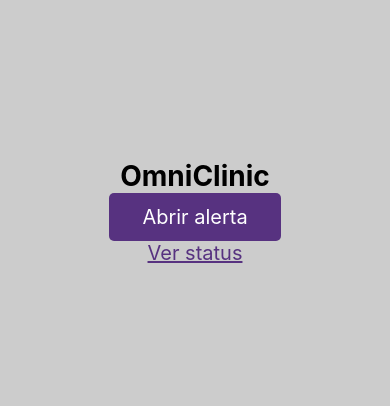
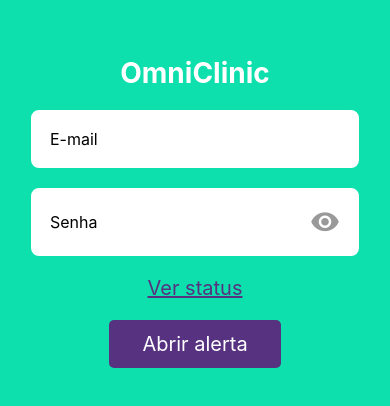
Before and after one commit to TheOmniClinic/OmniClinic-mobile, a React Native app: screen / in a window 390 px wide. Shown: the part 210-616 px from the top of the page. Built offline with nearby package versions, Linux system fonts and the light colour scheme.

Commit message:
feat: creating text input component

```diff
--- a/App.js
+++ b/App.js
@@ -17,7 +17,7 @@
 const styles = StyleSheet.create({
   container: {
     flex: 1,
-    backgroundColor: '#ccc',
+    backgroundColor: '#0DDFAD',
     alignItems: 'center',
     justifyContent: 'center',
   },
--- /dev/null
+++ b/src/components/TextInput/index.tsx
@@ -0,0 +1,46 @@
+import React, { useState } from "react";
+import { TextInput, View, Text, TouchableOpacity } from "react-native";
+import { MaterialCommunityIcons } from '@expo/vector-icons';
+import styles from "./style";
+
+interface Props {
+    value: string,
+    onChangeValue(newValue: string): void,
+    placeholder?: string,
+    errorMsg?: string,
+    isPassword?: boolean,
+}
+
+export default function TextInputComponent(props: Props) {
+    const error = props.errorMsg != null;
+    const [visibility, setVisibility] = useState(props.isPassword);
+
+    return <>
+        <View style={styles({error}).div}>
+            <TextInput
+                style={styles({error}).inputContainer}
+                value={props.value}
+                onChangeText={(newValue) => props.onChangeValue(newValue)}
+                placeholder={props.placeholder}
+                secureTextEntry={visibility}
+            />
+            {
+                props.isPassword ? (
+                    <TouchableOpacity
+                        onPress={() => setVisibility(!visibility)}
+                    >
+                        <MaterialCommunityIcons name={visibility ? "eye" : "eye-off"} size={30} color='#999999' />
+                    </TouchableOpacity>
+                ) : null
+            }
+        </View>
+        {
+            error ? (
+                <View style={styles({error}).alert}>
+                    <MaterialCommunityIcons name="alert" size={20} color={"white"} />
+                    <Text style={styles({error}).alertText}>{ props.errorMsg }</Text>
+                </View>
+            ) : null
+        }
+    </>
+}
--- /dev/null
+++ b/src/components/TextInput/style.tsx
@@ -0,0 +1,42 @@
+import { StyleSheet } from "react-native";
+import theme from "../../global/style/theme";
+
+interface Props {
+    error?: boolean,
+}
+
+const styles = ({ error }: Props) => StyleSheet.create({
+    div: {
+        flexDirection: "row",
+        justifyContent: "space-between",
+        backgroundColor: "white",
+        borderRadius: 8,
+        borderColor: error ? theme.baseErrorColor : "white",
+        borderWidth: 3,
+        width: 328,
+        padding: 16,
+    },
+    inputContainer: {
+        fontSize: 16,
+        paddingRight: 4,
+        flex: 1,
+    },
+    alert: {
+        backgroundColor: theme.baseErrorColor,
+        width: 328,
+        marginTop: -8,
+        paddingVertical: 12,
+        borderBottomLeftRadius: 8,
+        borderBottomRightRadius: 8,
+        flexDirection: "row",
+        justifyContent: "center",
+        alignItems: "center",
+    },
+    alertText: {
+        color: "white",
+        marginLeft: 8,
+        fontSize: 13,
+    },
+});
+
+export default styles;
--- a/src/screens/Home/index.tsx
+++ b/src/screens/Home/index.tsx
@@ -4,24 +4,58 @@
 import ButtonConponent from "../../components/Button";
 import AlertComponent from "../../components/Alert";
 import showAlert from "../../components/Alert/lib";
+import TextInputComponent from "../../components/TextInput";
 
 export default function HomePage() {
     const [modalVisible, setModalVisible] = useState(false);
+    const [email, setEmail] = useState("");
+    const [password, setPassword] = useState("");
+
+    function isEmailValid(text: string) {
+        if (text === "") return true;
+        const emailRegex = /^[A-Z0-9._%+-]+@[A-Z0-9.-]+\.[A-Z]{2,}$/i;
+        return emailRegex.test(text);
+    }
+
+    function isPasswordStrong(text: string, limit: number) {
+        return text.length > 0 && text.length < limit ? true : false;
+    }
 
     return (
         <>
-            <TextComponent type='m'>OmniClinic</TextComponent>
-            <ButtonConponent
-                title='Abrir alerta'
-                onPress={() => showAlert(setModalVisible)}
-                secondary
+            <TextComponent type='m' light>OmniClinic</TextComponent>
+            <TextComponent> </TextComponent>
+            <TextInputComponent
+                value={email}
+                onChangeValue={(newValue) => setEmail(newValue)}
+                placeholder={"E-mail"}
+                errorMsg={
+                    isEmailValid(email) ? undefined : "E-mail inválido"
+                }
             />
+            <TextComponent> </TextComponent>
+            <TextInputComponent
+                isPassword
+                value={password}
+                onChangeValue={(newValue) => setPassword(newValue)}
+                placeholder={"Senha"}
+                errorMsg={
+                    isPasswordStrong(password, 8) ? "A senha precisa de pelo menos 8 caracteres" : undefined
+                }
+            />
+            <TextComponent> </TextComponent>
             <ButtonConponent
                 title='Ver status'
                 type='text'
                 underline
                 secondary
-                onPress={() => console.log('modal ' + modalVisible)}
+                onPress={() => console.log(isEmailValid(email)?.toString())}
+            />
+            <TextComponent> </TextComponent>
+            <ButtonConponent
+                title='Abrir alerta'
+                onPress={() => showAlert(setModalVisible)}
+                secondary
             />
             <AlertComponent
                 modalVisible={modalVisible}
```
Also changed, not shown: 1 other file (tests, documents, lock files or other folders).
